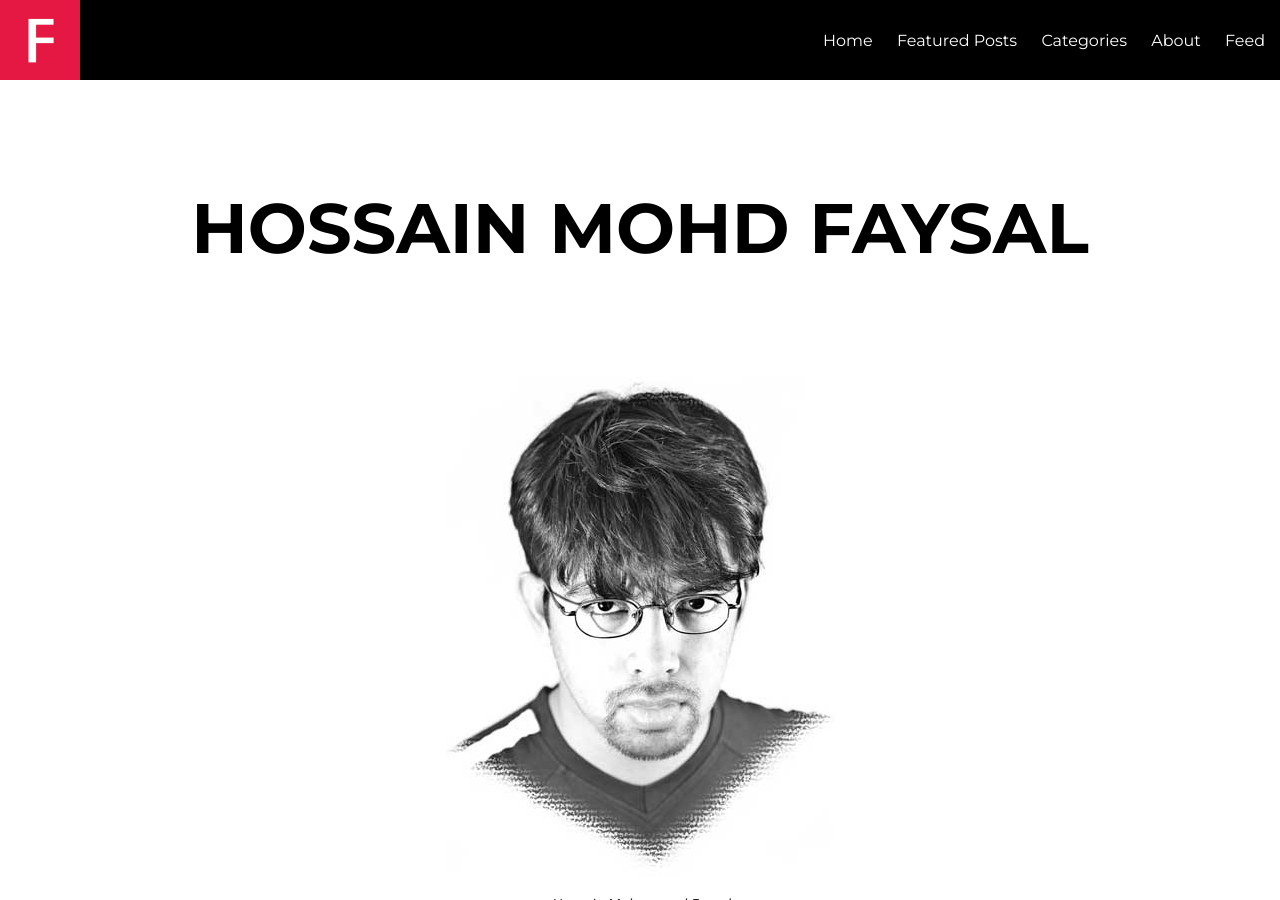
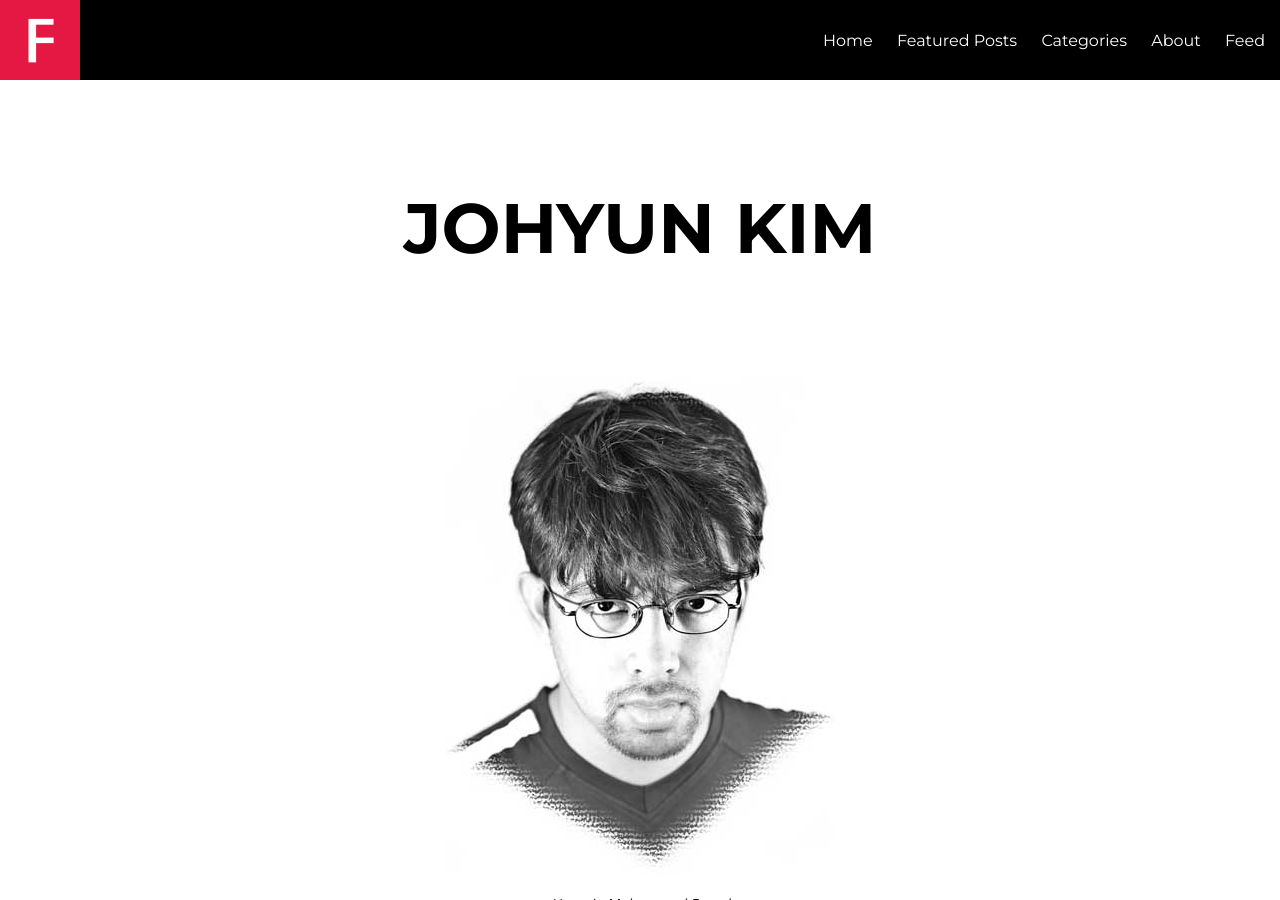
Before and after one commit to zimkjh/zimkjh.github.io, a Jekyll site: the page built from about.md, in a window 1280 px wide and 900 px high. Built offline with Jekyll 4.4.1, drawn with Linux system fonts in a browser that asks for light colours; nearby versions of some CDN libraries.

Commit message:
Update about.md

```diff
--- a/about.md
+++ b/about.md
@@ -1,9 +1,9 @@
 ---
 layout: page
 permalink: /about/index.html
-title: Hossain Mohd Faysal
-tags: [Hossain, Mohd, Faysal, hmfaysal]
-imagefeature: fourseasons.jpg
+title: JoHyun Kim
+tags: [JoHyun]
+imagefeature: ham_photo.png
 chart: true
 ---
 <figure>
```
